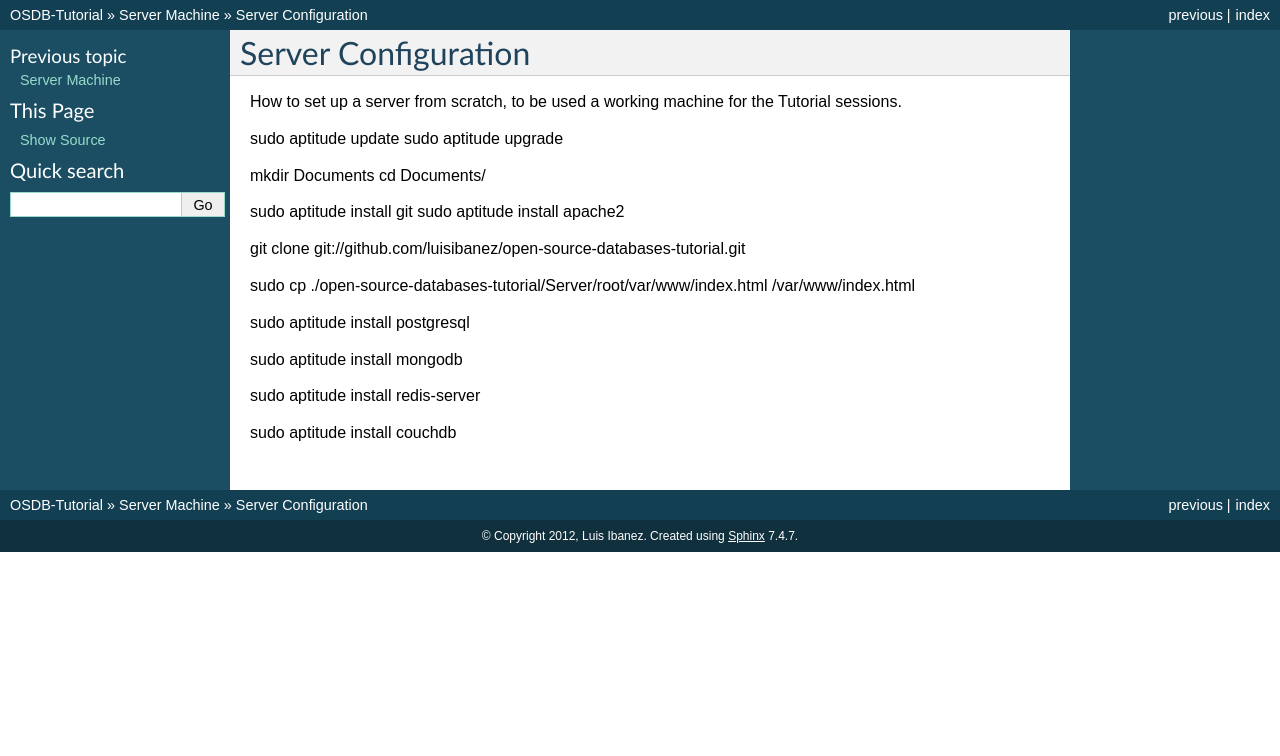
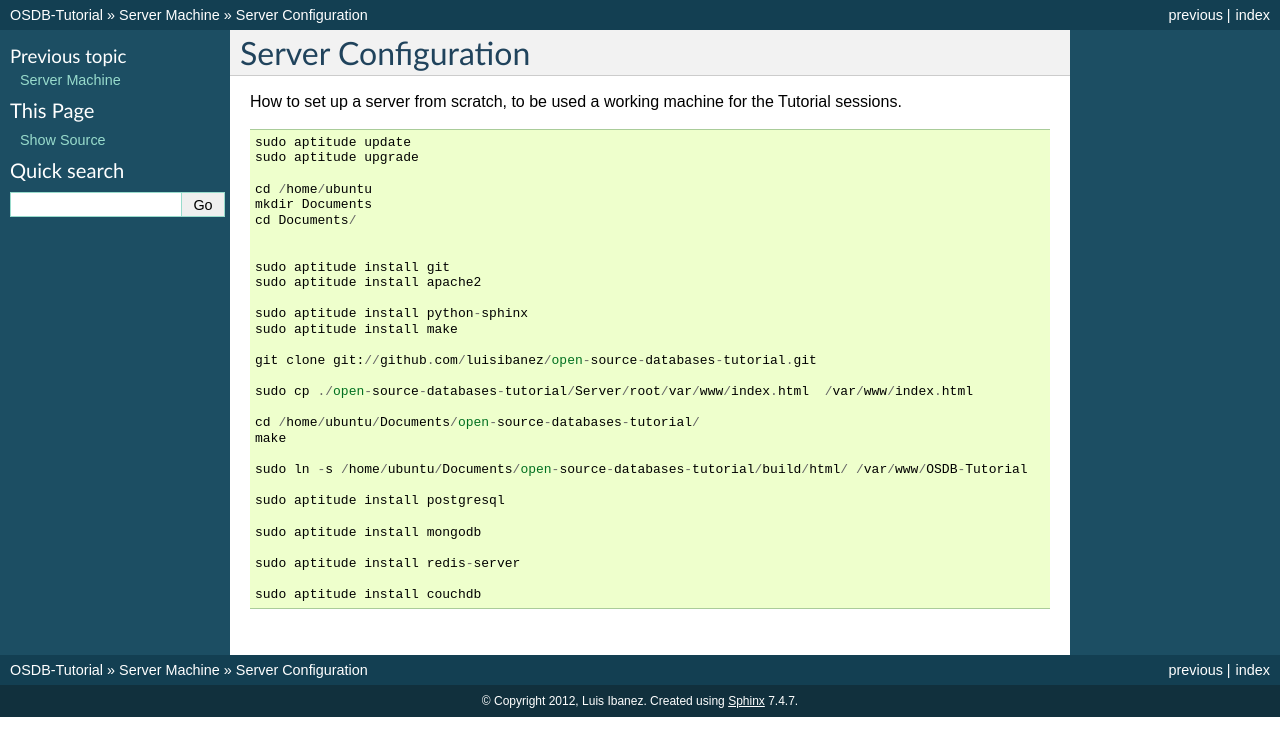
Before and after one commit to luisibanez/open-source-databases-tutorial, a Sphinx documentation site: the page built from source/Server/Configuration.rst, in a window 1280 px wide. Shown: the top 756 px of the page. Built offline with Sphinx 7.4.7, drawn with Linux system fonts in a browser that asks for light colours.

Commit message:
Adding Sphinx setup

```diff
--- a/source/Server/Configuration.rst
+++ b/source/Server/Configuration.rst
@@ -3,25 +3,35 @@ Server Configuration
 
 How to set up a server from scratch, to be used a working machine for the Tutorial sessions.
 
-sudo aptitude update
-sudo aptitude upgrade
+::
 
-mkdir Documents
-cd Documents/
+  sudo aptitude update
+  sudo aptitude upgrade
+
+  cd /home/ubuntu
+  mkdir Documents
+  cd Documents/
 
 
-sudo aptitude install git
-sudo aptitude install apache2
+  sudo aptitude install git
+  sudo aptitude install apache2
 
-git clone git://github.com/luisibanez/open-source-databases-tutorial.git
+  sudo aptitude install python-sphinx
+  sudo aptitude install make
 
-sudo cp ./open-source-databases-tutorial/Server/root/var/www/index.html  /var/www/index.html
+  git clone git://github.com/luisibanez/open-source-databases-tutorial.git
 
+  sudo cp ./open-source-databases-tutorial/Server/root/var/www/index.html  /var/www/index.html
 
-sudo aptitude install postgresql
+  cd /home/ubuntu/Documents/open-source-databases-tutorial/
+  make
 
-sudo aptitude install mongodb
+  sudo ln -s /home/ubuntu/Documents/open-source-databases-tutorial/build/html/ /var/www/OSDB-Tutorial
 
-sudo aptitude install redis-server
+  sudo aptitude install postgresql
 
-sudo aptitude install couchdb
+  sudo aptitude install mongodb
+
+  sudo aptitude install redis-server
+
+  sudo aptitude install couchdb
```
